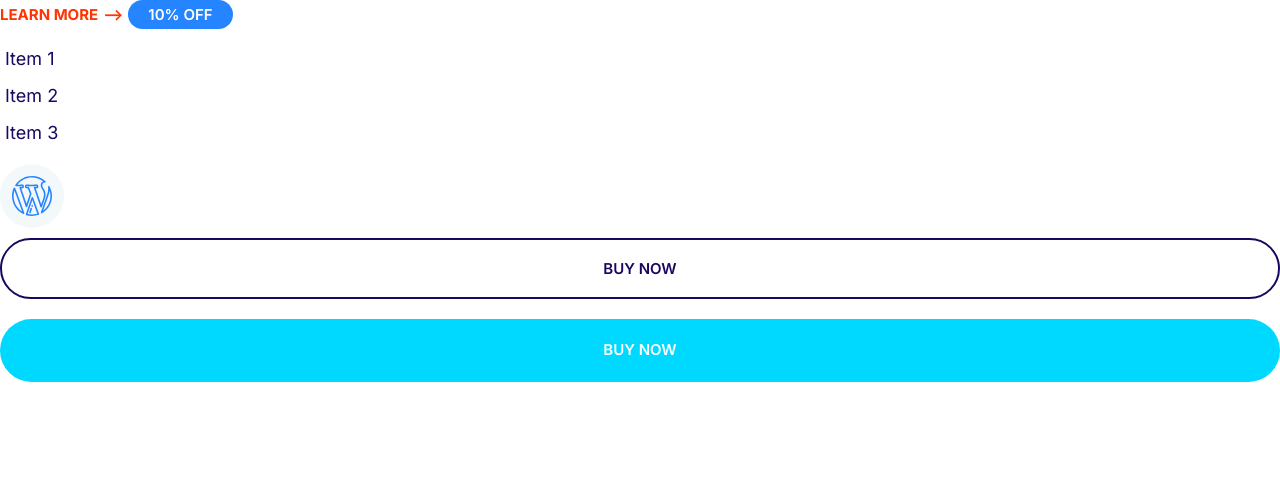
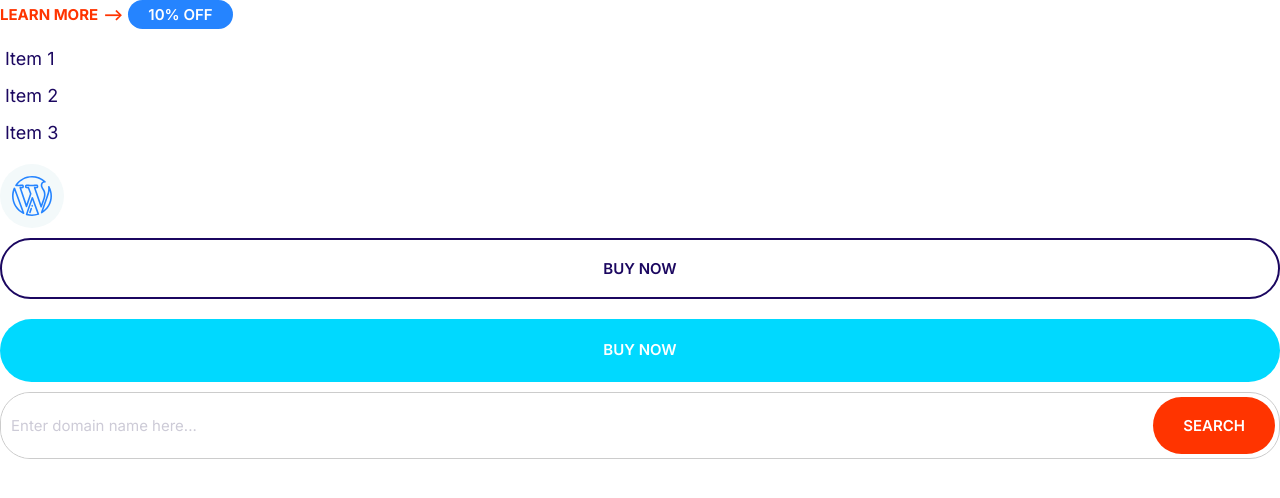
Before and after one commit to OBo1307/Moshify, a plain HTML site: page index.html in a window 1280 px wide. Drawn offline with Linux system fonts and the light colour scheme.

Commit message:
Build the input component.

```diff
--- a/css/styles.css
+++ b/css/styles.css
@@ -4,6 +4,8 @@
   --color-accent: #ff3400;
   --color-headings: #1b0760;
   --color-body: #918ca4;
+  --color-border: #ccc;
+  --border-radius: 30px;
 }
 
 *,
@@ -239,3 +241,39 @@ a {
     font-size: 1.5rem;
   }
 }
+
+/* Inputs */
+.input {
+  border-radius: var(--border-radius);
+  border: 1px solid var(--color-border);
+  color: var(--color-headings);
+  font-size: 2rem;
+  outline: 0;
+  padding: 1.5rem 3.5rem;
+}
+
+::placeholder {
+  color: #cdcbd7;
+}
+
+.input-group {
+  border: 1px solid var(--color-border);
+  border-radius: var(--border-radius);
+  display: flex;
+}
+
+.input-group .input {
+  border: 0;
+  flex-grow: 1;
+  padding: 1.5rem 1rem;
+}
+
+.input-group .btn {
+  margin: 4px;
+}
+
+@media screen and (min-width: 1024px) {
+  .input {
+    font-size: 1.5rem;
+  }
+}
--- a/index.html
+++ b/index.html
@@ -31,6 +31,11 @@
 
     <button class="btn btn--outline btn--block">Buy Now</button>
     <a href="" class="btn btn--secondary btn--block">Buy Now</a>
+
+    <div class="input-group">
+        <input type="text" class="input" placeholder="Enter domain name here...">
+        <button class="btn btn--accent">Search</button>
+    </div>
 </body>
 
 </html>
```
Also changed, not shown: components/inputs.html (added, +4 -0 lines).
